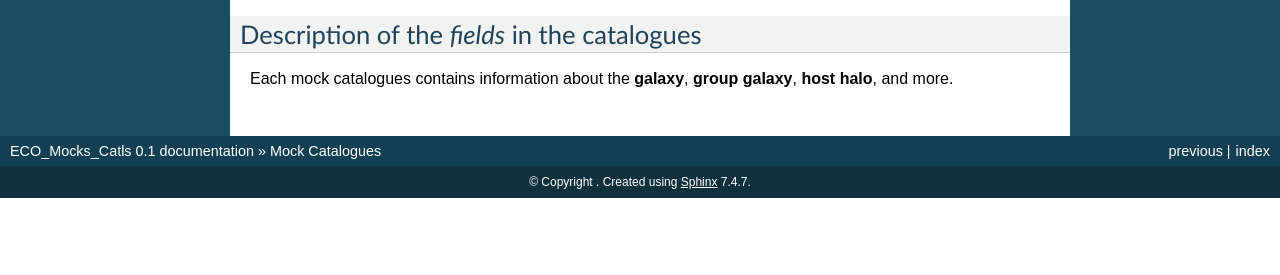
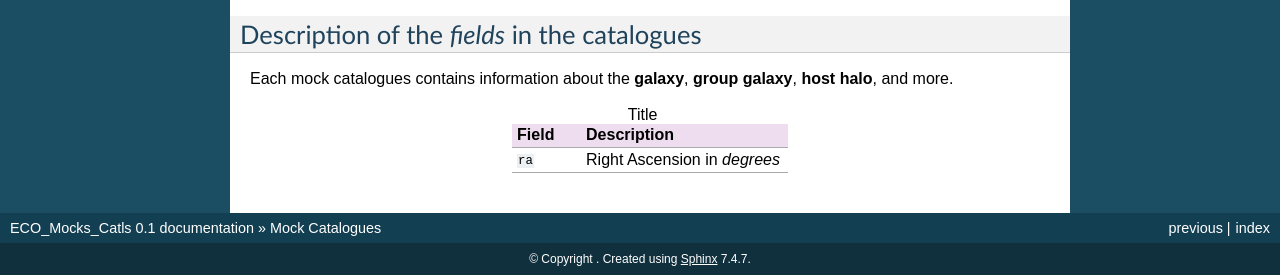
Before and after one commit to MehnaazAsad/ECO_Mocks_Catls_bias, a Sphinx documentation site: the page built from docs/mock_catalogues/mock_catalogues.rst, in a window 1280 px wide and 900 px high, scrolled down 3690 px, cut to the strip 625-900 px from the top of the window. Built offline with Sphinx 7.4.7, drawn with Linux system fonts in a browser that asks for light colours; before the commit the page ends 4513 px from its top, so only the background shows below that.

Commit message:
Testing table

```diff
--- a/docs/mock_catalogues/mock_catalogues.rst
+++ b/docs/mock_catalogues/mock_catalogues.rst
@@ -127,3 +127,12 @@ Description of the *fields* in the catalogues
 
 Each mock catalogues contains information about the **galaxy**,
 **group galaxy**, **host halo**, and more.
+
+.. list-table:: Title
+    :widths: 25 75
+    :header-rows: 1
+
+    * - Field
+      - Description
+    * - :code:`ra`
+      - Right Ascension in *degrees*
```
